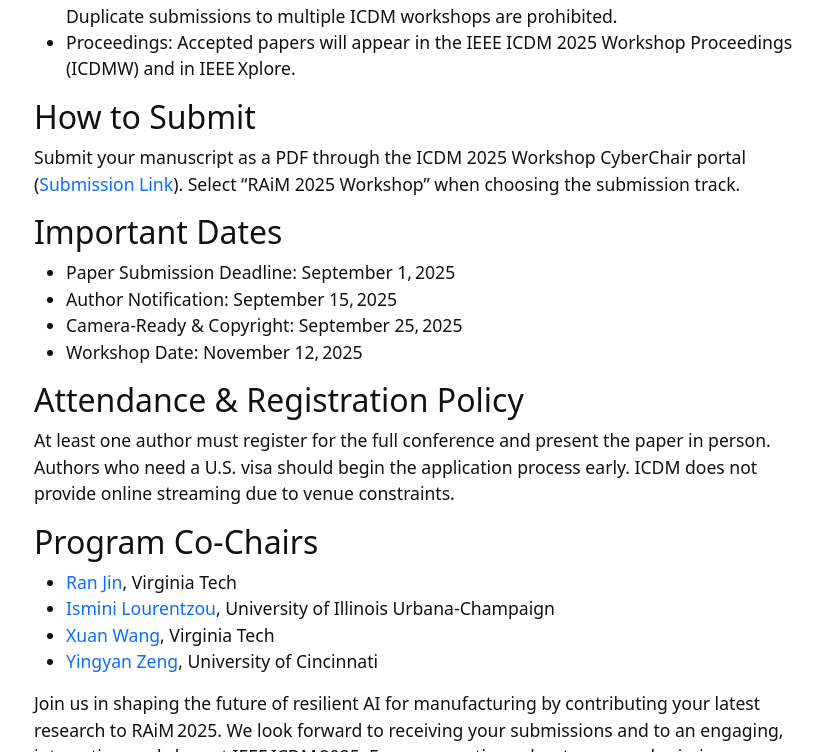
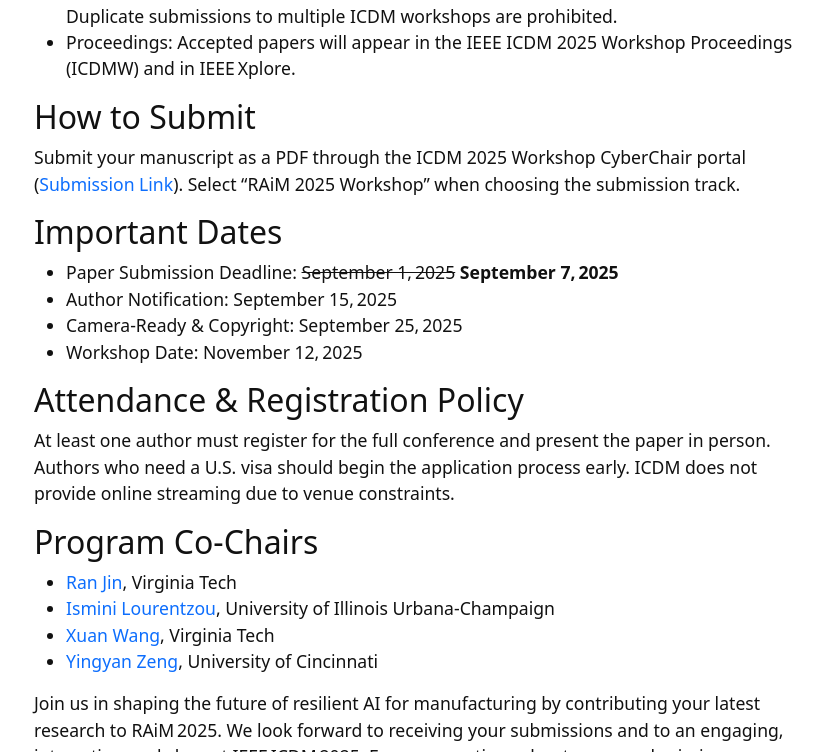
Before and after one commit to xuanwang91/2025-ICDM-RAiM, a Jekyll site: the page built from index.md, in a window 1280 px wide and 900 px high, scrolled down 1920 px, cut to the strip 0-752 px from the top of the window. Shown: the whole strip, without its empty margins (218-1041 px from the left). Built offline with Jekyll 4.4.1, drawn with Linux system fonts in a browser that asks for light colours.

Commit message:
Update index.md

```diff
--- a/index.md
+++ b/index.md
@@ -45,7 +45,7 @@ The half‑day program will feature:
 Submit your manuscript as a PDF through the ICDM 2025 Workshop CyberChair portal ([Submission Link](https://www.wi-lab.com/cyberchair/2025/icdm25/scripts/ws_submit.php?subarea=S)). Select “RAiM 2025 Workshop” when choosing the submission track.
 
 ## Important Dates
--	Paper Submission Deadline: September 1, 2025
+-	Paper Submission Deadline: ~~September 1, 2025~~ **September 7, 2025**
 -	Author Notification: September 15, 2025
 -	Camera‑Ready & Copyright: September 25, 2025
 -	Workshop Date: November 12, 2025
```
